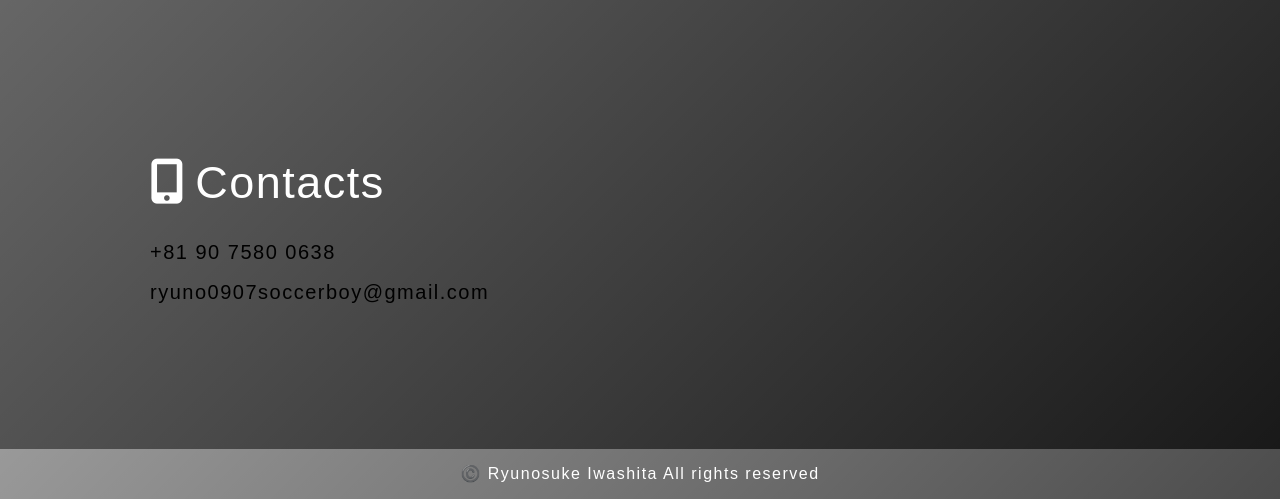
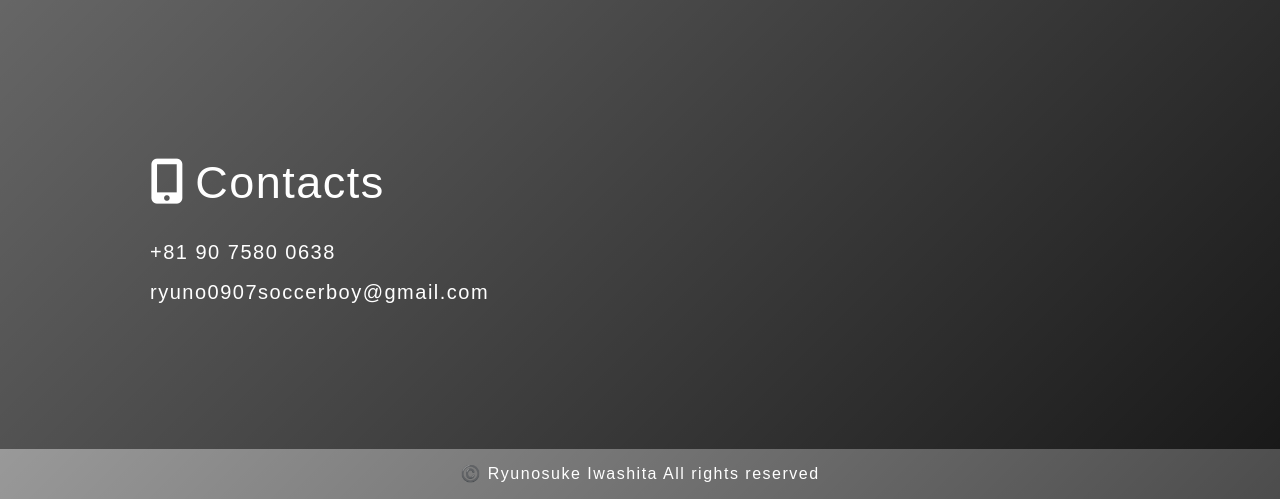
Before and after one commit to ryunoesta/portfolio_gray, a PHP site: page / in a window 1280 px wide. Shown: the part 3551-4050 px from the top of the page. Run offline with PHP 8.4, Linux system fonts and the light colour scheme; some libraries are stand-ins or nearby versions.

Commit message:
リンク

```diff
--- a/index.html
+++ b/index.html
@@ -65,16 +65,16 @@
                     <br>プログラミングスクールTECH I.S.でプログラミング学習中</br>
                 </p>
                 <div class="mail">
-                    <a class="submit" href="mailto:ryuno0907soccer@gmail.com">ryuno0907soccerboy@gmail.com</a>
+                    <a class="about__submit" href="mailto:ryuno0907soccer@gmail.com">ryuno0907soccerboy@gmail.com</a>
                 </div>
                 <ul class="icon__list">
                     <li class="github">
-                        <a href="">
+                        <a href="https://github.com/ryunoesta/portfolio_gray">
                             <img src="./img/github.png" alt="GitHubのアイコン">
                         </a>
                     </li>
                     <li class="insta">
-                        <a href="https://www.instagram.com/esta_looooose/">
+                        <a href="https://www.instagram.com/ryuno_d_esta/">
                             <img src="./img/insta.png" alt="Instagramのアイコン">
                         </a>
                     </li>
@@ -199,10 +199,10 @@
         <h2 class="title__2"><i class="fa-solid fa-mobile-screen-button"></i>Contacts</h2>
         <ul class="contacts__list">
             <li class="mobile">
-                <a class="submit" href="tel:09075800638">+81 90 7580 0638</a>
+                <a class="contacts__submit" href="tel:09075800638">+81 90 7580 0638</a>
             </li>
             <li class="e-mail">
-                <a class="submit" href="mailto:ryuno0907soccer@gmail.com">ryuno0907soccerboy@gmail.com</a>
+                <a class="contacts__submit" href="mailto:ryuno0907soccer@gmail.com">ryuno0907soccerboy@gmail.com</a>
             </li>
         </ul>
     </div>
--- a/style.css
+++ b/style.css
@@ -217,8 +217,8 @@ h1 {
     font-size: 1.2rem;
 }
 
-.submit {
-    color: #000000;
+.about__submit {
+    color: #000;
 }
 
 .icon__list {
@@ -486,6 +486,10 @@ i {
     margin-top: 10px;
 }
 
+.contacts__submit {
+    color: #fff;
+}
+
 @media screen and (max-width:480px) {
     #contacts {
         padding: 60px 0 0 30px;
```
